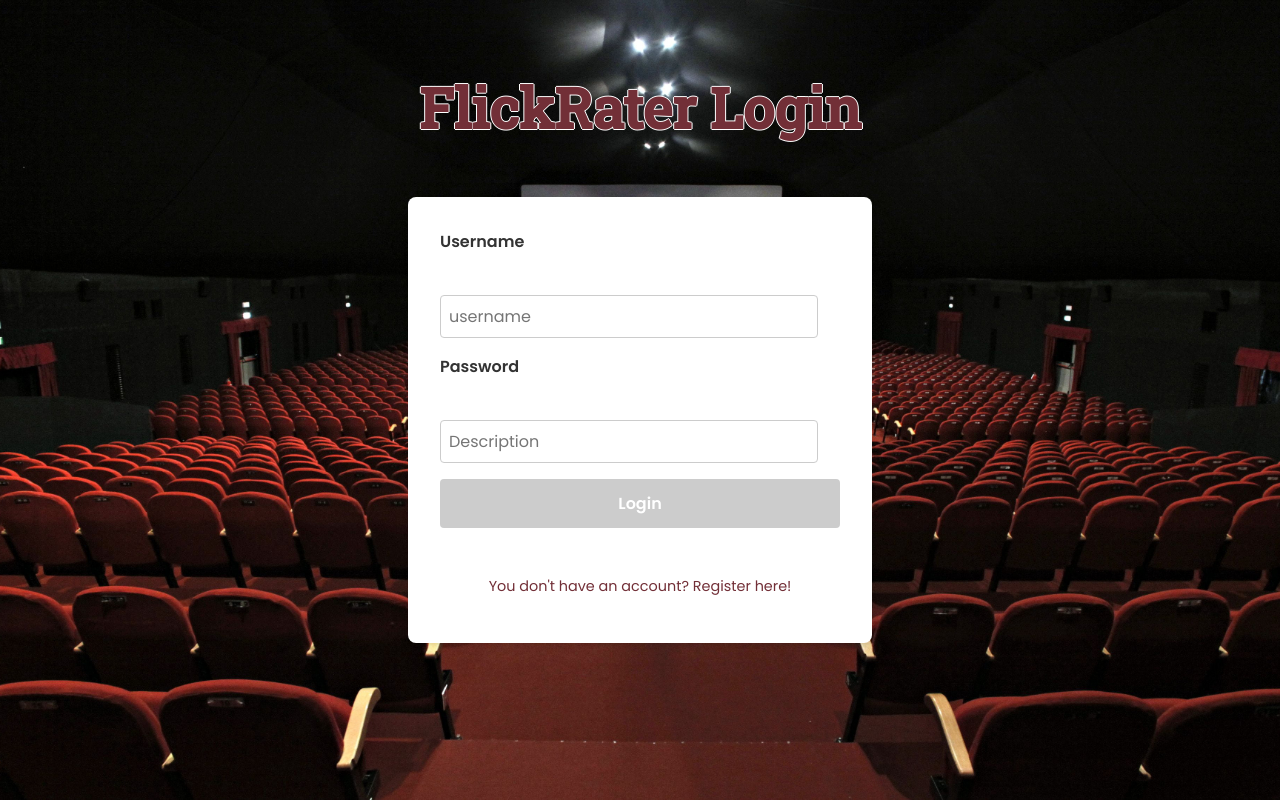
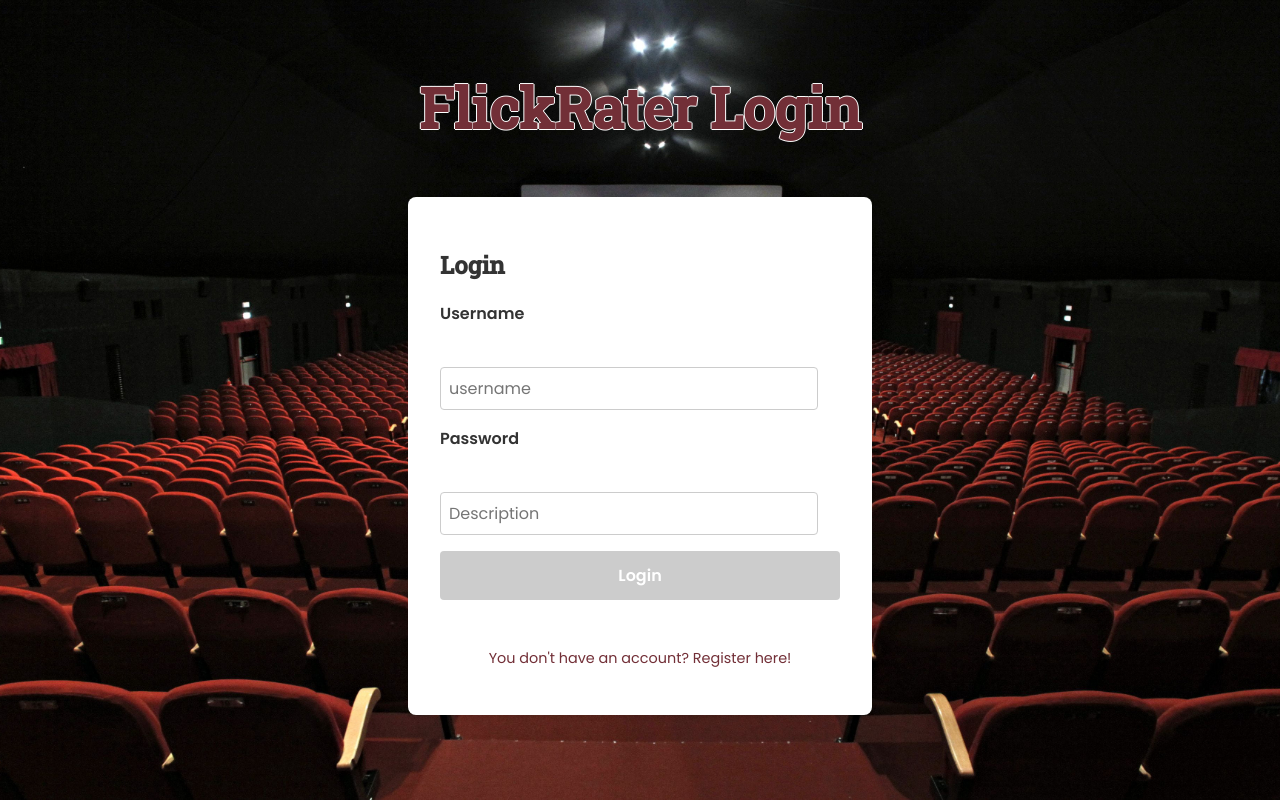
Before and after one commit to PrezBala/Project5FE, a React (Create React App) app: page / in a window 1280 px wide. Built offline with nearby package versions, Linux system fonts and the light colour scheme.

Commit message:
removed console logs due to security concerns and also amended logging out issue text

```diff
--- a/src/App.js
+++ b/src/App.js
@@ -24,8 +24,6 @@ function App() {
   const [isStaff, /* setIsStaff */, deleteStaff] = useCookies(['is-staff']);
   const [data, loading, error] = useFetch();
   const [isLoggedIn, setIsLoggedIn] = useState(true);
-
-  console.log('App isStaff:', isStaff['is-staff']);
 
   useEffect(()=>{
     setMovies(data);
@@ -77,15 +75,13 @@ function App() {
 
   if (loading) return <div className="full-screen-message"><h1>Loading...</h1></div>;
   if (error) return <div className="full-screen-message"><h1>Error loading movies</h1></div>;
-  if (movies['detail'] === 'Invalid token.' && isLoggedIn) {
+  if (!token['mr-token'] && isLoggedIn) {
     logoutUser();
     return <h1>Wrong credentials, please refresh and try again</h1>;
   }
   if (!isLoggedIn) {
     return <h1>Logging out...</h1>
   }
-
-  console.log(document.cookie);
 
   return (
     <div className="App">
--- a/src/components/auth.js
+++ b/src/components/auth.js
@@ -42,6 +42,7 @@ function Auth() {
         {isLoginView ? <h1>FlickRater Login</h1> : <h1>FlickRater Register</h1>}
       </header>
       <div className="login-container">
+        {isLoginView && <h2>Login</h2>}
         <label htmlFor="username">Username</label>
         <br />
         <input
--- a/src/components/movie-list.js
+++ b/src/components/movie-list.js
@@ -10,7 +10,6 @@ function MovieList(props) {
   const [userId] = useCookies(['mr-userid']);
 
   useEffect(() => {
-    console.log('User ID:', userId['mr-userid']);
   }, [userId]);
 
   const movieClicked = movie => () => {
```
